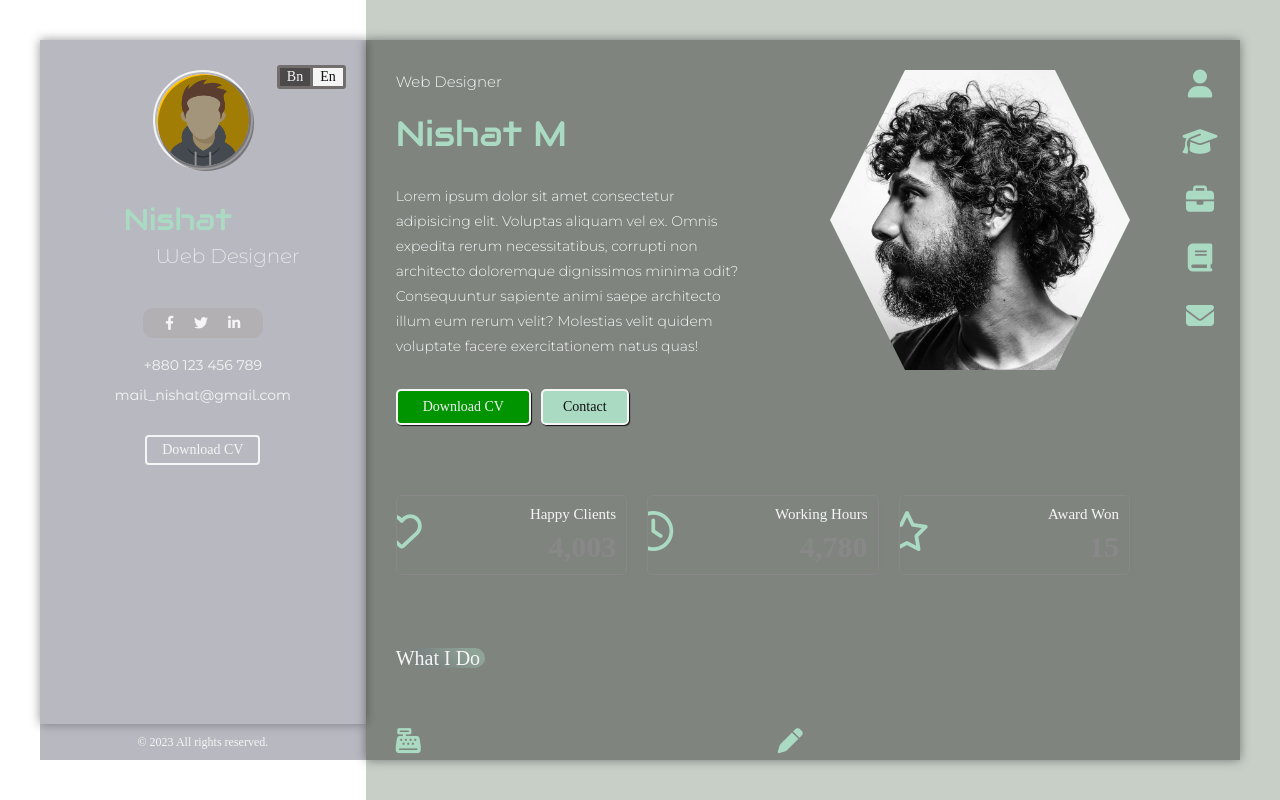
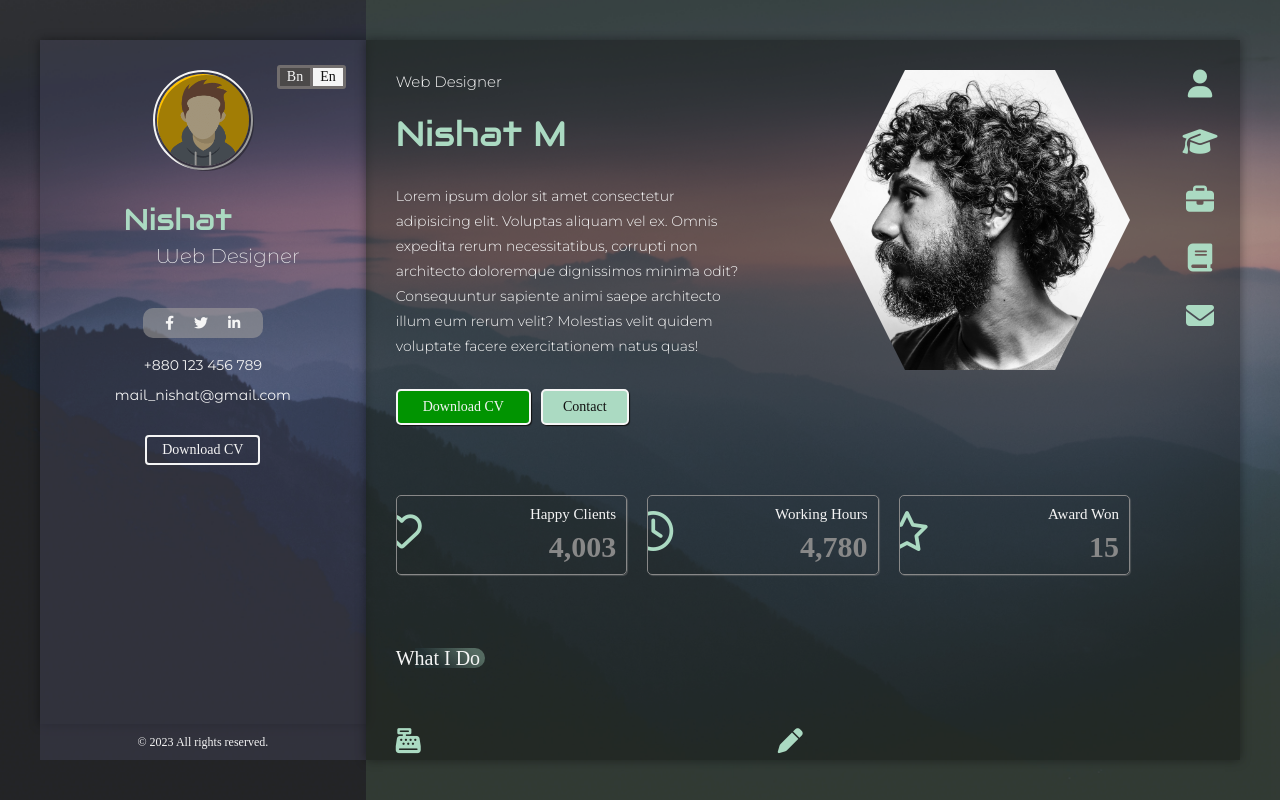
Before and after one commit to nishathub/Alex_Portfolio, a plain HTML site: page index.html in a window 1280 px wide. Drawn offline with Linux system fonts and the light colour scheme; a web font is replaced by a local one.

Commit message:
layout background image location updated (. removed)

```diff
--- a/assets/styles/layout.css
+++ b/assets/styles/layout.css
@@ -1,5 +1,5 @@
 body{
-    background-image: url(./assets/images/theme_bc_img.jpg);
+    background-image: url(/assets/images/theme_bc_img.jpg);
     background-size: cover;
     background-position: center;
     background-attachment: fixed;
```
